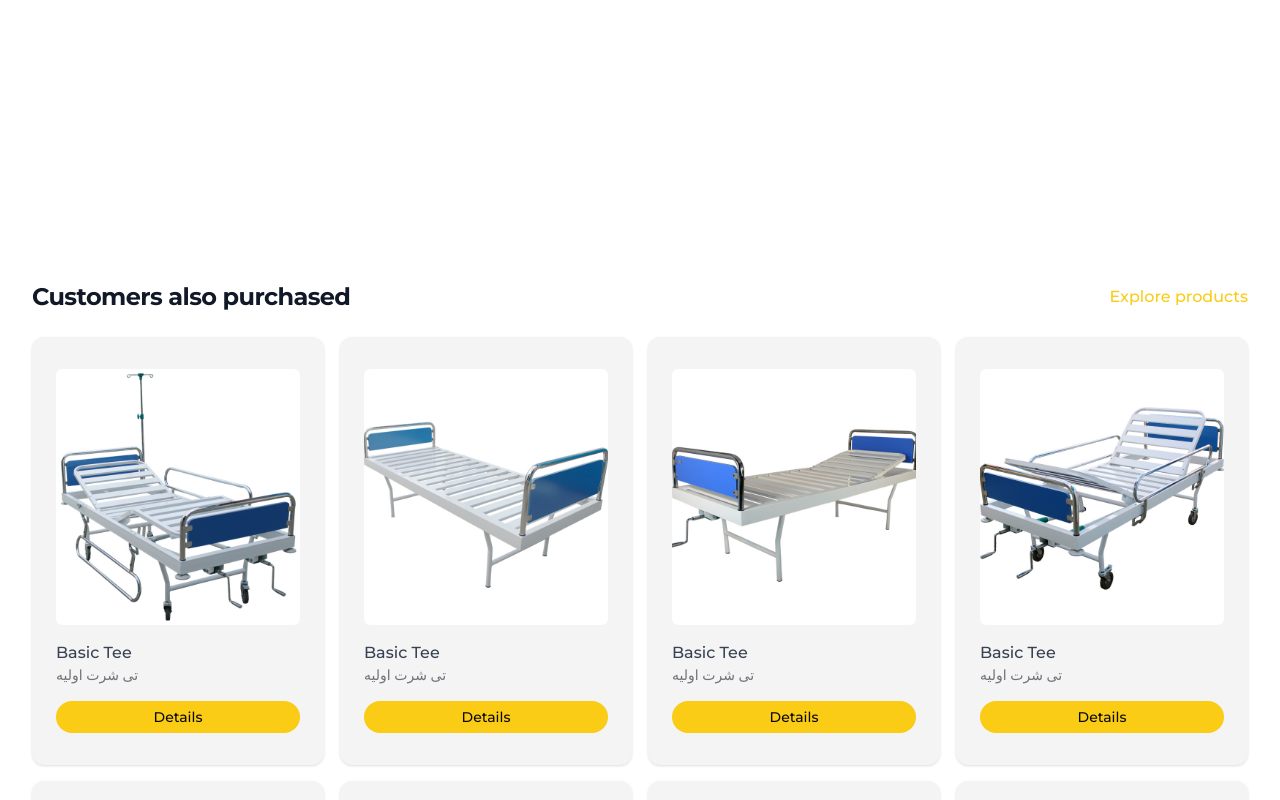
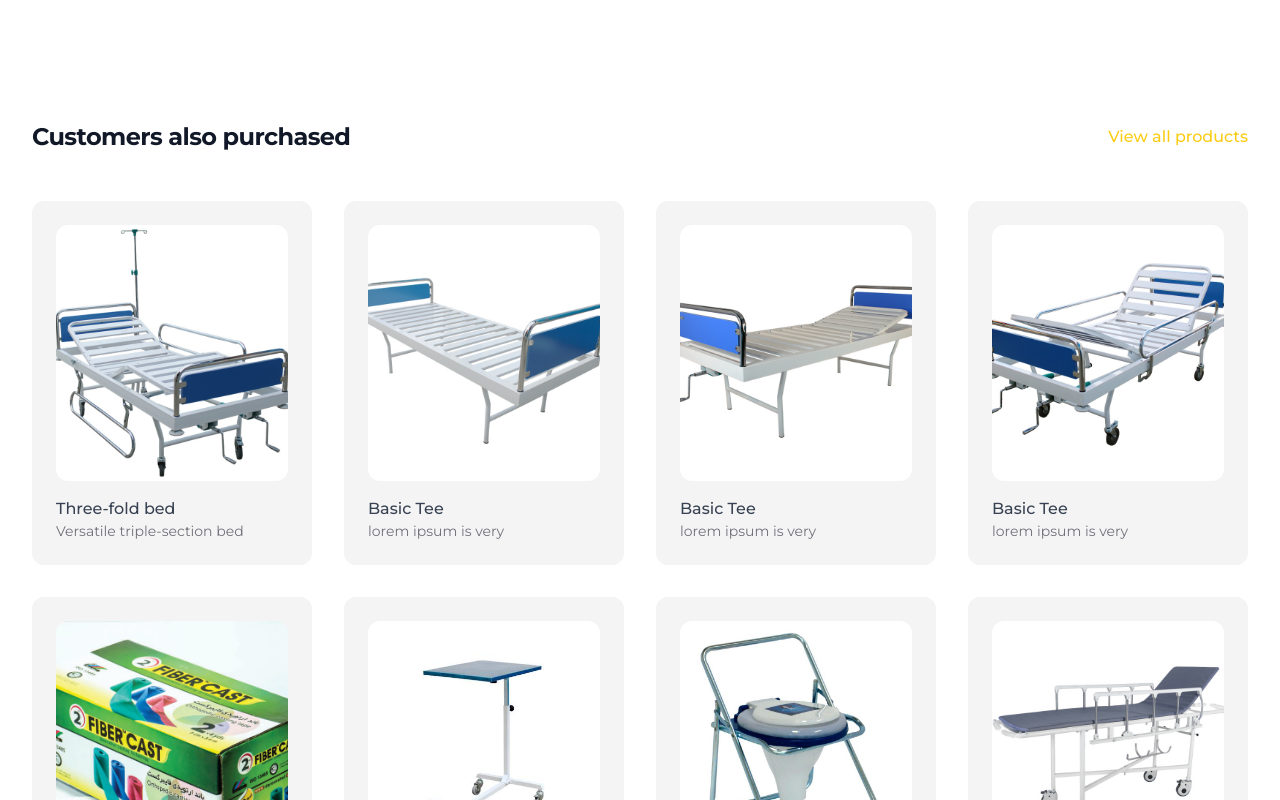
Before and after one commit to emadrasooli/nextjs-zarinteb, a Next.js app: page /en in a window 1280 px wide. Shown: the part 1380-2180 px from the top of the page. Built offline with nearby package versions, Linux system fonts and the light colour scheme.

Commit message:
refactor(common): refactor product list section

```diff
--- a/messages/en.json
+++ b/messages/en.json
@@ -55,5 +55,10 @@
             "name": "years of experience",
             "value": "+20"
         }
+    },
+    "ProductsListSection": {
+        "title": "Customers also purchased",
+        "link": "View all products",
+        "details": "Details"
     }
 }
--- a/messages/fa.json
+++ b/messages/fa.json
@@ -55,5 +55,10 @@
                 "name": "سال تجربه",
                 "value": "+۲۰"
             }
+    },
+    "ProductsListSection": {
+        "title": "محصولات ما",
+        "link": "مشاهده همه محصولات",
+        "details": "جزئیات"
     }
 }
--- a/messages/ps.json
+++ b/messages/ps.json
@@ -55,6 +55,11 @@
                 "name": "د تجربې کلونه",
                 "value": "+۲۰"
             }
-        }
+        },
+    "ProductsListSection": {
+        "title": "محصولات موږ",
+        "link": "ټول محصولات وګورئ",
+        "details": "تفصیلات"
+    }
 
 }
--- a/src/app/[locale]/page.tsx
+++ b/src/app/[locale]/page.tsx
@@ -25,8 +25,6 @@ export default async function IndexPage() {
 
       <StatsSection />
 
-      <div className="py-24"/>
-
       <ProductList />
 
     </main>
--- a/src/components/ProductCard.tsx
+++ b/src/components/ProductCard.tsx
@@ -1,19 +1,21 @@
 import { ProductListType } from "@/types";
-import { useLocale } from "next-intl";
-import { Link } from "@/i18n/routing";
+import { useLocale, useTranslations } from "next-intl";
 
 
 export default function ProductCard({ product }: { product: ProductListType }) {
+    const t = useTranslations('ProductsListSection');
     const locale = useLocale() as 'en' | 'fa' | 'ps';
 
   return (
-    <div key={product.id} className="relative bg-zinc-100 shadow px-6 py-8 rounded-xl">
-            <img
-                alt={product.locals[locale].name}
-                src={product.imageSrc}
-                className="aspect-square w-full rounded-md bg-zinc-100 object-cover lg:aspect-auto lg:h-64"
-            />
-            <div className="mt-4 space-y-4">
+    <div key={product.id} className="relative group cursor-pointer p-4 lg:p-6 rounded-xl bg-zinc-100">
+            <div className="overflow-hidden rounded-xl">
+                <img
+                    alt={product.locals[locale].name}
+                    src={product.imageSrc}
+                    className="aspect-square w-full rounded-lg object-cover lg:aspect-auto h-48 lg:h-64 group-hover:scale-105 transition-all duration-300"
+                />
+            </div>
+            <div className="mt-4 flex items-center justify-between">
                 <div>
                     <h3 className="text-gray-700 font-medium">
                         {product.locals[locale].name}
@@ -22,7 +24,6 @@ export default function ProductCard({ product }: { product: ProductListType }) {
                         {product.locals[locale].description}
                     </p>
                 </div>
-                <Link href={product.href} className="flex items-center font-medium text-sm gap-2 bg-primary hover:bg-yellow-400/80 justify-center py-1.5 rounded-full">Details</Link>
             </div>
     </div>
   )
--- a/src/components/homePage/ProductList.tsx
+++ b/src/components/homePage/ProductList.tsx
@@ -2,22 +2,23 @@ import { Link } from "@/i18n/routing"
 import ProductCard from "../ProductCard"
 
 import { products } from "@/data/productList"
+import { useTranslations } from "next-intl"
 
   export default function ProductList() {
+    const t = useTranslations('ProductsListSection');
+
     return (
-      <div className="">
-        <div className="mx-auto max-w-2xl px-4 py-16 sm:px-6 sm:py-24 lg:max-w-7xl lg:px-8">
+        <div className="mx-auto px-4 sm:px-6 py-24 lg:py-32 2xl:py-40 max-w-7xl lg:px-8">
           <div className="flex items-center justify-between">
-            <h2 className="text-2xl font-bold tracking-tight text-gray-900">Customers also purchased</h2>
-            <Link href={'#'} className="text-primary font-medium hover:underline underline-offset-2">Explore products</Link>
+            <h2 className="text-xl md:text-2xl font-bold tracking-tight text-gray-900">{t('title')}</h2>
+            <Link href={'#'} className="text-primary md:text-base text-xs font-medium hover:underline underline-offset-2">{t('link')}</Link>
           </div>
 
-          <div className="mt-6 grid grid-cols-1 sm:grid-cols-2 lg:grid-cols-4 gap-4">
+          <div className="mt-12 grid grid-cols-1 sm:grid-cols-2 lg:grid-cols-3 xl:grid-cols-4 gap-4 md:gap-6 lg:gap-8">
             {products.map((product) => (
               <ProductCard product={product} key={product.id} />
             ))}
           </div>
         </div>
-      </div>
     )
   }
--- a/src/data/productList.ts
+++ b/src/data/productList.ts
@@ -7,16 +7,16 @@ export const products: ProductListType[] = [
         href: '#',
         locals: {
             en: {
-                name: 'Basic Tee',
-                description: 'تی شرت اولیه',
+                name: 'Three-fold bed',
+                description: 'Versatile triple-section bed',
             },
             fa: {
-                name: 'تی شرت اولیه',
-                description: 'تی شرت اولیه',
+                name: 'تخت سه شکن',
+                description: 'تخت قابل تنظیم سه بخشی',
             },
             ps: {
-                name: 'تی شرت اولیه',
-                description: 'تی شرت اولیه',
+                name: 'درې شکنه بستره',
+                description: 'درې برخې لرونکې بستره',
             }
         }
     },
@@ -27,7 +27,7 @@ export const products: ProductListType[] = [
         locals: {
             en: {
                 name: 'Basic Tee',
-                description: 'تی شرت اولیه',
+                description: 'lorem ipsum is very',
             },
             fa: {
                 name: 'تی شرت اولیه',
@@ -46,7 +46,7 @@ export const products: ProductListType[] = [
         locals: {
             en: {
                 name: 'Basic Tee',
-                description: 'تی شرت اولیه',
+                description: 'lorem ipsum is very',
             },
             fa: {
                 name: 'تی شرت اولیه',
@@ -65,7 +65,7 @@ export const products: ProductListType[] = [
         locals: {
             en: {
                 name: 'Basic Tee',
-                description: 'تی شرت اولیه',
+                description: 'lorem ipsum is very',
             },
             fa: {
                 name: 'تی شرت اولیه',
@@ -84,7 +84,7 @@ export const products: ProductListType[] = [
         locals: {
             en: {
                 name: 'Basic Tee',
-                description: 'تی شرت اولیه',
+                description: 'lorem ipsum is very',
             },
             fa: {
                 name: 'تی شرت اولیه',
@@ -103,7 +103,7 @@ export const products: ProductListType[] = [
         locals: {
             en: {
                 name: 'Basic Tee',
-                description: 'تی شرت اولیه',
+                description: 'lorem ipsum is very',
             },
             fa: {
                 name: 'تی شرت اولیه',
@@ -122,7 +122,7 @@ export const products: ProductListType[] = [
         locals: {
             en: {
                 name: 'Basic Tee',
-                description: 'تی شرت اولیه',
+                description: 'lorem ipsum is very',
             },
             fa: {
                 name: 'تی شرت اولیه',
@@ -141,7 +141,7 @@ export const products: ProductListType[] = [
         locals: {
             en: {
                 name: 'Basic Tee',
-                description: 'تی شرت اولیه',
+                description: 'lorem ipsum is very',
             },
             fa: {
                 name: 'تی شرت اولیه',
```
